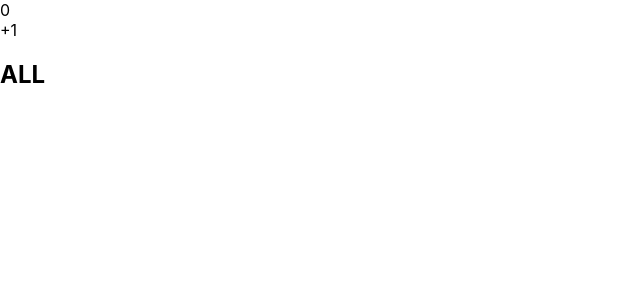
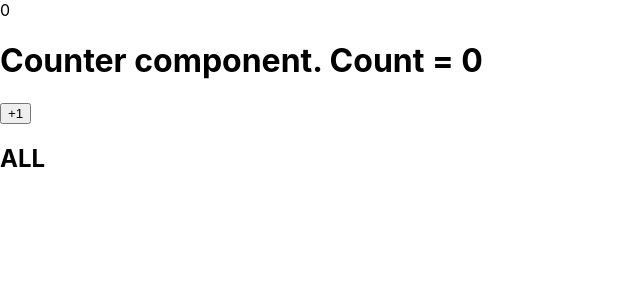
Before and after one commit to SergeyMusa/react_app, a React (Create React App) app: page / in a window 1280 px wide. Shown: the top 300 px of the page, without its empty margins (0-640 px from the left). Built offline with nearby package versions, Linux system fonts and the light colour scheme.

Commit message:
Lesson-4-destructurisation

```diff
--- a/src/Components/Lesson.jsx
+++ b/src/Components/Lesson.jsx
@@ -8,7 +8,6 @@ function Welcome() {
 
 // class SuperWelcome extends React.Component { // str.1
 class SuperWelcome extends Component {
-
     render() {
         return <h1>Hello world 2</h1>
     }
@@ -17,10 +16,10 @@ class SuperWelcome extends Component {
 function Lesson() {
     return (
         <div>
-            <Welcome />
-            <SuperWelcome />
+            <Welcome/>
+            <SuperWelcome/>
         </div>
-        )
+    )
 }
 
 setTimeout(function () {
@@ -35,7 +34,12 @@ let user = {
 }
 setTimeout(user.sayHi.bind(user), 1000);
 
+//--------------------------------------------
 
+const Counter = ({counter, func, nimber, string}) => {
+    console.log(counter, func, nimber, string);
+    return <h1>{`Counter component. Count = ${counter}`}</h1>
+}
 
 //Modern
 class CounterButton extends Component {
@@ -47,19 +51,26 @@ class CounterButton extends Component {
         //     counter: ++prevState.counter,
         this.setState(({counter}) => ({
             counter: ++counter,
-    }))
-}
+        }))
+    }
+
     render() {
-        const { counter } = this.state;
+        const {counter} = this.state;
 
         return (
             <div>
-                <div>{ counter }</div>
-                <buttton onClick={this.handleClick}>+1</buttton>
+                <div>{counter}</div>
+                <Counter counter={counter}
+                         func={() => {}}
+                         nimber={1}
+                         string="str"
+                />
+                <button onClick={this.handleClick}>+1</button>
             </div>
         );
     }
 }
+
 export default CounterButton;
 
 // export default Lesson;
```
